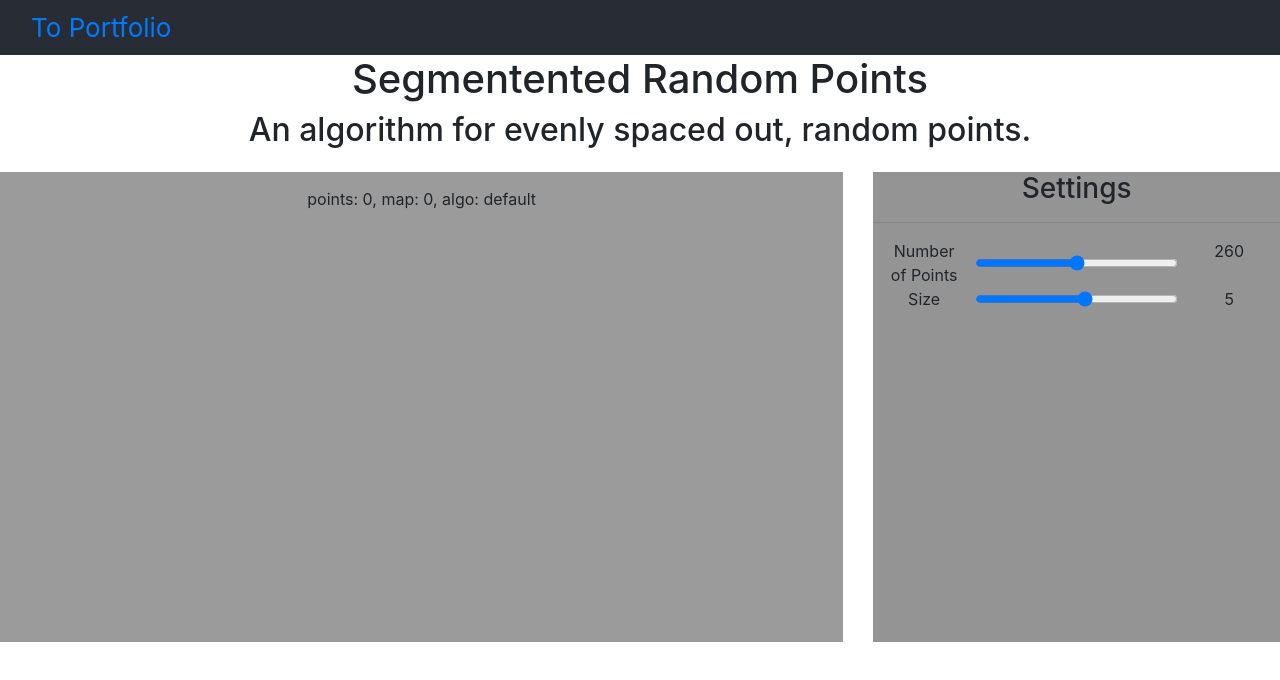
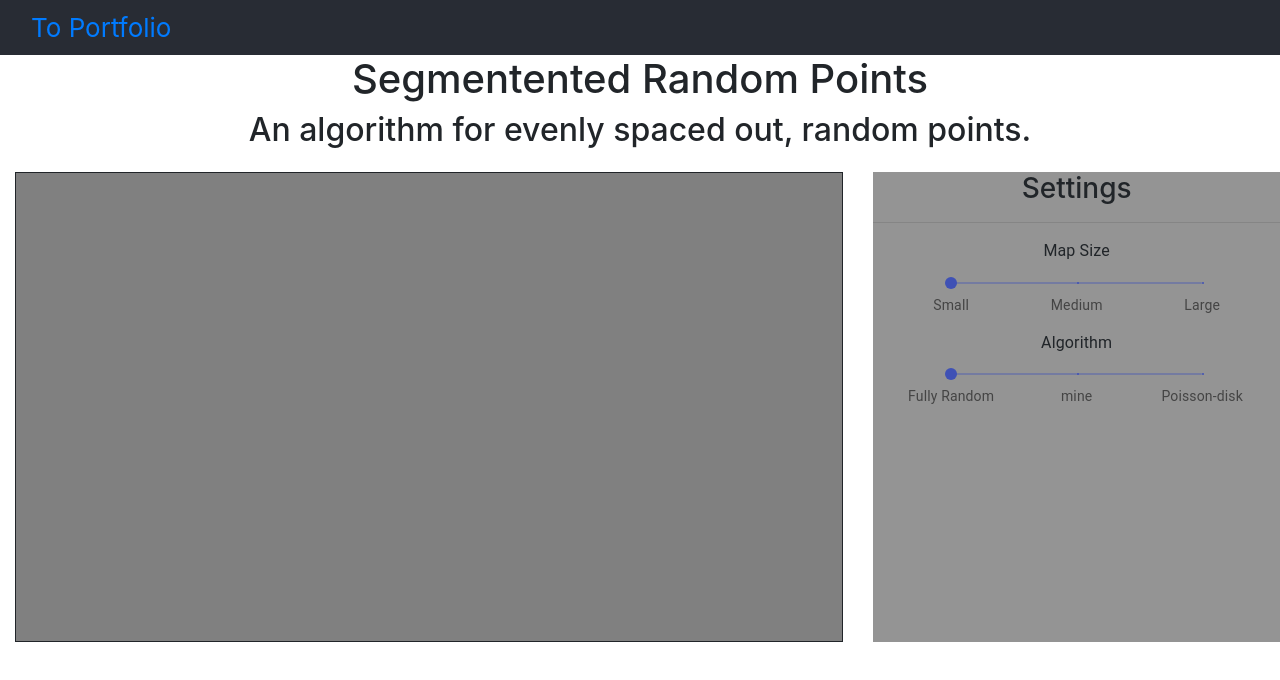
Before and after one commit to JamesTheButler/PointDistribution, a React (Create React App) app: page / in a window 1280 px wide. Shown: the top 680 px of the page. Built offline with nearby package versions, Linux system fonts and the light colour scheme.

Commit message:
import material ui and use their slider

```diff
--- a/package.json
+++ b/package.json
@@ -3,6 +3,7 @@
   "version": "0.1.0",
   "private": true,
   "dependencies": {
+    "@material-ui/core": "^4.11.3",
     "@testing-library/jest-dom": "^5.11.10",
     "@testing-library/react": "^11.2.5",
     "@testing-library/user-event": "^12.8.3",
--- a/src/Components/PointDistributionGrid/PointDistributionGrid.css
+++ b/src/Components/PointDistributionGrid/PointDistributionGrid.css
@@ -1,5 +1,11 @@
 .point-distribution-grid {
-  background-color: rgb(155, 155, 155);
-  padding: 15px;
+  padding-left: 15px;
   height: 100%;
 }
+#canvas {
+  background-color: grey;
+  border-width: 1px;
+  border-style: solid;
+  width: 100%;
+  height: 100%;
+}
--- a/src/Components/PointDistributionGrid/PointDistributionGrid.jsx
+++ b/src/Components/PointDistributionGrid/PointDistributionGrid.jsx
@@ -12,12 +12,7 @@ export default class PointDistributionGrid extends Component {
     return (
       <div className="col-8 main-alg-element">
         <div className="point-distribution-grid">
-          {"points: " +
-            this.props.pointNumber +
-            ", map: " +
-            this.props.mapSize +
-            ", algo: " +
-            this.props.algorithm}
+          <canvas id="canvas" />
         </div>
       </div>
     );
--- a/src/Components/PointDistributionMenu/PointDistributionMenu.jsx
+++ b/src/Components/PointDistributionMenu/PointDistributionMenu.jsx
@@ -1,5 +1,7 @@
 import React, { Component } from "react";
-import Slider from "../Default/CustomSlider/CustomSlider";
+import CustomSlider from "../Default/CustomSlider/CustomSlider";
+import Slider from "@material-ui/core/Slider";
+import Typography from "@material-ui/core/Typography";
 
 import "./PointDistributionMenu.css";
 
@@ -11,27 +13,69 @@ export default class PointDistributionMenu extends Component {
   }
 
   render() {
+    const algorithmMarks = [
+      {
+        value: 0,
+        label: "Fully Random",
+      },
+      {
+        value: 1,
+        label: "mine",
+      },
+      {
+        value: 2,
+        label: "Poisson-disk",
+      },
+    ];
+
+    const sizeMarks = [
+      {
+        value: 0,
+        label: "Small",
+      },
+      {
+        value: 1,
+        label: "Medium",
+      },
+      {
+        value: 2,
+        label: "Large",
+      },
+    ];
+
     return (
       <div className="main-alg-element col-4">
         <div className="alg-menu point-distribution-menu">
           <h3>Settings</h3>
           <hr />
-          <Slider
-            id="points-number"
-            caption="Number of Points"
-            min="20"
-            max="500"
-            onChange={(newVal) => {
-              this.onSettingsChanged({ pointNumber: newVal });
-            }}
-          />
-          <Slider
-            id="map-size"
-            caption="Size"
-            min="1"
-            max="10"
-            onChange={(newVal) => this.onSettingsChanged({ mapSize: newVal })}
-          />
+          <div className="col-12 pb-2">
+            <Typography id="non-linear-slider" gutterBottom>
+              Map Size
+            </Typography>
+            <Slider
+              min={0}
+              max={2}
+              marks={sizeMarks}
+              className="col-8"
+              onChange={(e, value) =>
+                this.onSettingsChanged({ mapSize: value })
+              }
+            />
+          </div>
+          <div className="col-12">
+            <Typography id="non-linear-slider" gutterBottom>
+              Algorithm
+            </Typography>
+            <Slider
+              min={0}
+              max={2}
+              marks={algorithmMarks}
+              className="col-8"
+              onChange={(e, value) =>
+                this.onSettingsChanged({ algorithm: value })
+              }
+            />
+          </div>
         </div>
       </div>
     );
@@ -41,3 +85,23 @@ export default class PointDistributionMenu extends Component {
 PointDistributionMenu.defaultProps = {
   OnSettingsChanged: null,
 };
+
+/*
+<CustomSlider
+            id="points-number"
+            caption="Number of Points"
+            min="20"
+            max="500"
+            onChange={(newVal) => {
+              this.onSettingsChanged({ pointNumber: newVal });
+            }}
+          />
+ <CustomSlider
+            id="map-size"
+            caption="Size"
+            min="1"
+            max="10"
+            onChange={(newVal) => this.onSettingsChanged({ mapSize: newVal })}
+          />
+
+          */
```
Also changed, not shown: 1 other file (tests, documents, lock files or other folders).
